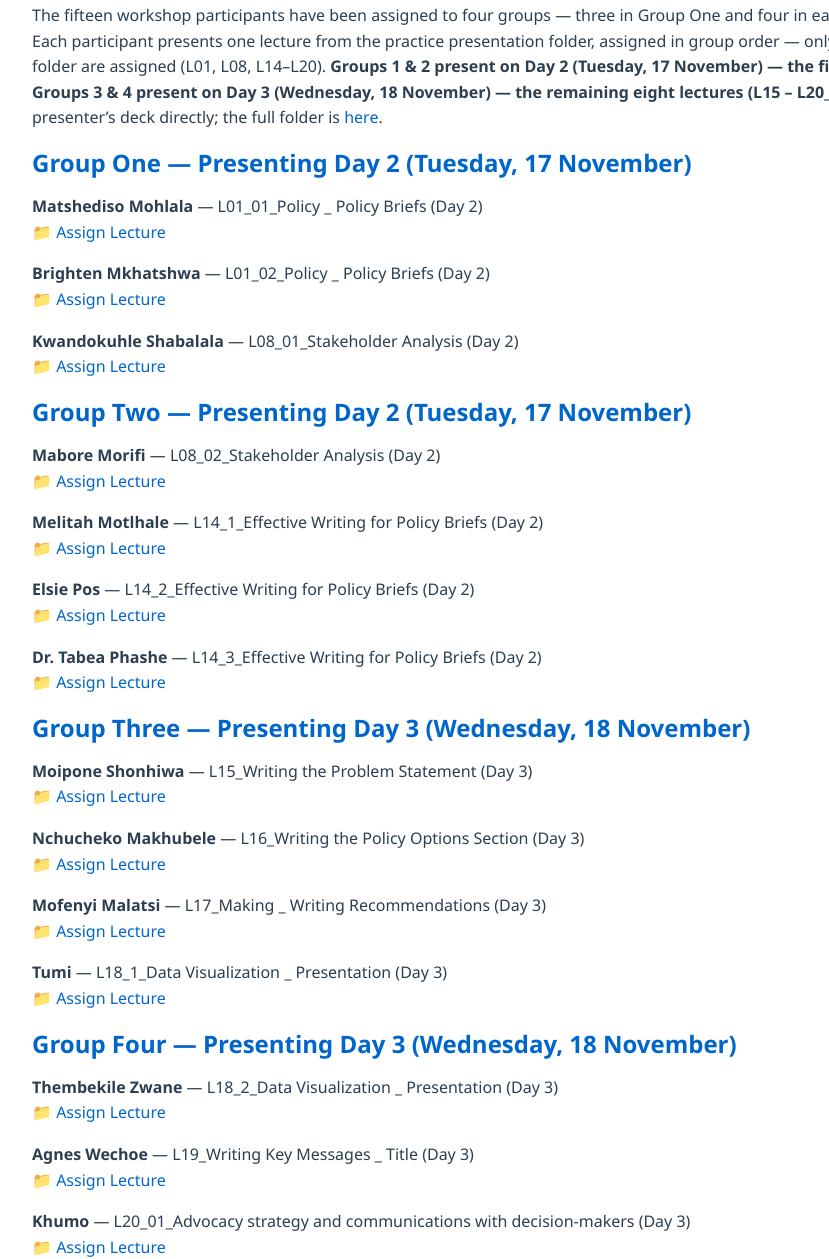
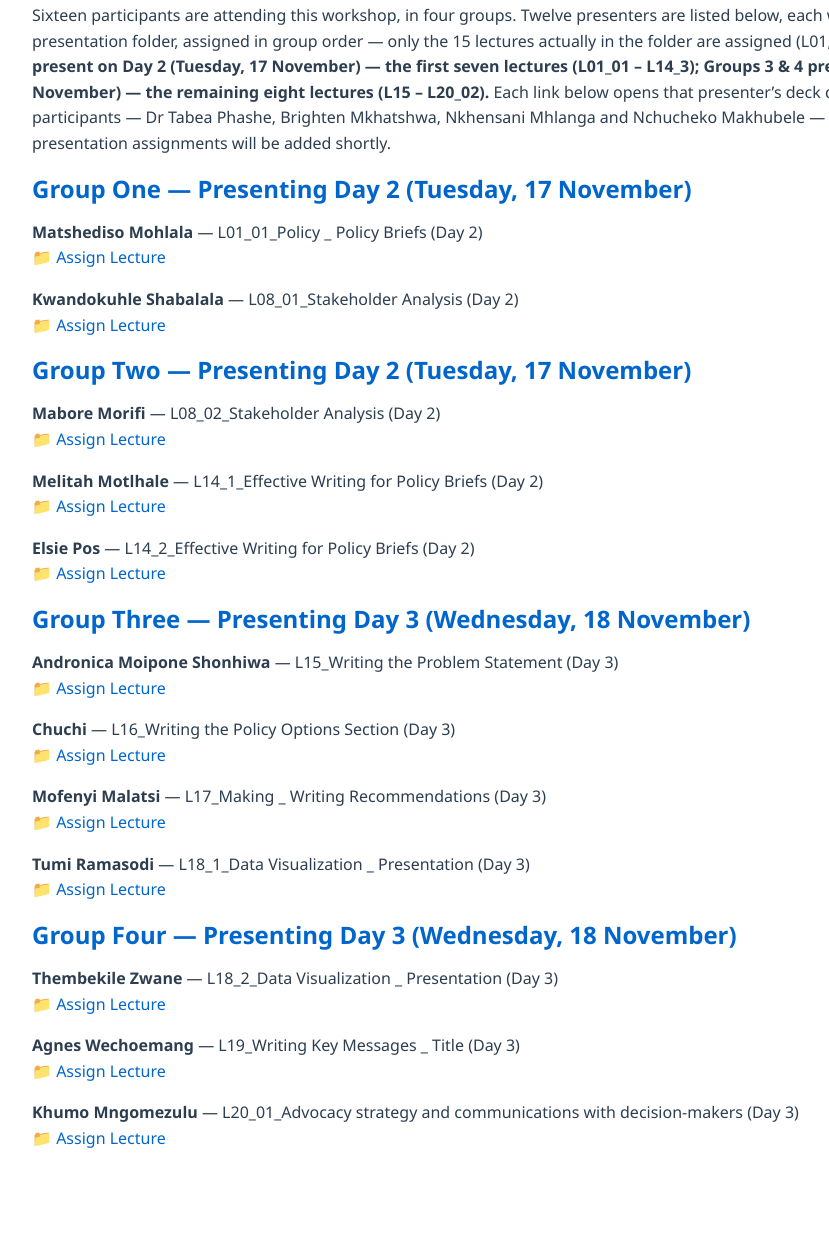
Before and after one commit to datatopolicy/South-Africa_TOT, a plain HTML site: page materials.html in a window 1280 px wide. Shown: the part 1541-2800 px from the top of the page, without its empty margins (72-901 px from the left). Drawn offline with Linux system fonts and the light colour scheme.

Commit message:
Add four practice-presentation groups and mentoring exercise groups (16 participants)

```diff
--- a/materials.html
+++ b/materials.html
@@ -30,7 +30,7 @@
     <main class="container">
         <section class="materials-intro">
             <h2>Workshop Resources</h2>
-            <p>All training materials for the D2P TOT Workshop will be made available through this page. Materials are organized by category for easy access. Please bookmark this page for reference throughout the workshop and beyond.</p>
+            <p>All training materials for the D2P Regional TOT Workshop will be made available through this page. Materials are organized by category for easy access. Please bookmark this page for reference throughout the workshop and beyond.</p>
             <div class="note-box">
                 <p><strong>Note:</strong> Materials will be uploaded to the linked folders prior to the workshop. Please ensure you have access to the shared drives. If you experience any access issues, contact the facilitation team.</p>
             </div>
@@ -43,7 +43,7 @@
                 <h3>📊 Lecture Presentations</h3>
                 <p>PowerPoint presentations covering all D2P modules and TOT-specific content</p>
                 <div class="resource-link">
-                    <a href="https://drive.google.com/drive/u/0/folders/1_5mtkd0F_FRq7eoopB_jlsnvWvBnL8DT" class="btn-link">Access Lecture Folder</a>
+                    <a href="https://drive.google.com/drive/folders/1KEvxeh5mFh3n7itPsK7l45kApEcoDLSs" class="btn-link">Access Lecture Folder</a>
                     <p class="link-description">Link to Google Drive/GitHub folder with all presentation slides</p>
                 </div>
                 <div class="materials-list">
@@ -67,7 +67,7 @@
             <h2>Group Assignments for Practice Presentations</h2>
             <div class="group-assignment-note">
                 <h3>&#128203; About Presentation Groups</h3>
-                <p>The fifteen workshop participants have been assigned to four groups &mdash; three in Group One and four in each of Groups Two, Three and Four. Each participant presents one lecture from the practice presentation folder, assigned in group order &mdash; only the 15 lectures actually in the folder are assigned (L01, L08, L14&ndash;L20). <strong>Groups 1 &amp; 2 present on Day 2 (Tuesday, 17 November) &mdash; the first seven lectures (L01_01 &ndash; L14_3); Groups 3 &amp; 4 present on Day 3 (Wednesday, 18 November) &mdash; the remaining eight lectures (L15 &ndash; L20_02).</strong> Each link below opens that presenter&rsquo;s deck directly; the full folder is <a href="https://drive.google.com/drive/u/0/folders/1sUT6edL-evdDWts73sOSeelTbS25cyAX" target="_blank">here</a>.</p>
+                <p>Sixteen participants are attending this workshop, in four groups. Twelve presenters are listed below, each with one lecture from the practice presentation folder, assigned in group order &mdash; only the 15 lectures actually in the folder are assigned (L01, L08, L14&ndash;L20). <strong>Groups 1 &amp; 2 present on Day 2 (Tuesday, 17 November) &mdash; the first seven lectures (L01_01 &ndash; L14_3); Groups 3 &amp; 4 present on Day 3 (Wednesday, 18 November) &mdash; the remaining eight lectures (L15 &ndash; L20_02).</strong> Each link below opens that presenter&rsquo;s deck directly; the full folder is <a href="https://drive.google.com/drive/u/0/folders/1sUT6edL-evdDWts73sOSeelTbS25cyAX" target="_blank">here</a>. Four participants &mdash; Dr Tabea Phashe, Brighten Mkhatshwa, Nkhensani Mhlanga and Nchucheko Makhubele &mdash; are being placed into groups; their presentation assignments will be added shortly.</p>
             </div>
 
             <h3 class="group-heading">Group One &mdash; Presenting Day 2 (Tuesday, 17 November)</h3>
@@ -75,8 +75,6 @@
                 <div class="group-assignment">
                     <p class="assignment-member"><strong>Matshediso Mohlala</strong> &mdash; L01_01_Policy _ Policy Briefs (Day 2)<br>
                     <a href="https://drive.google.com/file/d/1yAf1f2kflwWotDYmFhYt-oUU-I5teAoL/view?usp=drive_web" target="_blank">&#128193; Assign Lecture</a></p>
-                    <p class="assignment-member"><strong>Brighten Mkhatshwa</strong> &mdash; L01_02_Policy _ Policy Briefs (Day 2)<br>
-                    <a href="https://drive.google.com/file/d/1dnm0EV2cW17fEJQbAKDSpFeEJpIhAz5Z/view?usp=drive_web" target="_blank">&#128193; Assign Lecture</a></p>
                     <p class="assignment-member"><strong>Kwandokuhle Shabalala</strong> &mdash; L08_01_Stakeholder Analysis (Day 2)<br>
                     <a href="https://drive.google.com/file/d/1aT2neli9yngy9MOjazrwBXQ-KEQGBAmP/view?usp=drive_web" target="_blank">&#128193; Assign Lecture</a></p>
                 </div>
@@ -89,23 +87,21 @@
                     <a href="https://drive.google.com/file/d/1AawubCEshGaji3D9faIymgbr4K53xI0T/view?usp=drive_web" target="_blank">&#128193; Assign Lecture</a></p>
                     <p class="assignment-member"><strong>Melitah Motlhale</strong> &mdash; L14_1_Effective Writing for Policy Briefs (Day 2)<br>
                     <a href="https://drive.google.com/file/d/1AQRXENxkSYKkFs3QA20BEnRTvWoGYmCI/view?usp=drive_web" target="_blank">&#128193; Assign Lecture</a></p>
-                    <p class="assignment-member"><strong>Elsie Pos </strong> &mdash; L14_2_Effective Writing for Policy Briefs (Day 2)<br>
+                    <p class="assignment-member"><strong>Elsie Pos</strong> &mdash; L14_2_Effective Writing for Policy Briefs (Day 2)<br>
                     <a href="https://drive.google.com/file/d/1a72wN_KZ6QzFdiJte-k1qacnS7mpZoMo/view?usp=drive_web" target="_blank">&#128193; Assign Lecture</a></p>
-                    <p class="assignment-member"><strong>Dr. Tabea Phashe </strong> &mdash; L14_3_Effective Writing for Policy Briefs (Day 2)<br>
-                    <a href="https://drive.google.com/file/d/1Uk07StLMyffNALMcQ0wQooYU9BNQlIOW/view?usp=drive_web" target="_blank">&#128193; Assign Lecture</a></p>
                 </div>
             </div>
 
             <h3 class="group-heading">Group Three &mdash; Presenting Day 3 (Wednesday, 18 November)</h3>
             <div class="group-3">
                 <div class="group-assignment">
-                    <p class="assignment-member"><strong>Moipone Shonhiwa</strong> &mdash; L15_Writing the Problem Statement (Day 3)<br>
+                    <p class="assignment-member"><strong>Andronica Moipone Shonhiwa</strong> &mdash; L15_Writing the Problem Statement (Day 3)<br>
                     <a href="https://drive.google.com/file/d/1cPaZbiRrAQqCNKVGFgpGSCWigg9rbJXg/view?usp=drive_web" target="_blank">&#128193; Assign Lecture</a></p>
-                    <p class="assignment-member"><strong>Nchucheko Makhubele</strong> &mdash; L16_Writing the Policy Options Section (Day 3)<br>
+                    <p class="assignment-member"><strong>Chuchi</strong> &mdash; L16_Writing the Policy Options Section (Day 3)<br>
                     <a href="https://drive.google.com/file/d/1dS3o-O3Fu9-DoauD9vF90pI5_Q6kW39A/view?usp=drive_web" target="_blank">&#128193; Assign Lecture</a></p>
-                    <p class="assignment-member"><strong>Mofenyi Malatsi </strong> &mdash; L17_Making _ Writing Recommendations (Day 3)<br>
+                    <p class="assignment-member"><strong>Mofenyi Malatsi</strong> &mdash; L17_Making _ Writing Recommendations (Day 3)<br>
                     <a href="https://drive.google.com/file/d/1EMlZjewVnLRC0UT4lxNbA2PMNXK33dOY/view?usp=drive_web" target="_blank">&#128193; Assign Lecture</a></p>
-                    <p class="assignment-member"><strong>Tumi</strong> &mdash; L18_1_Data Visualization _ Presentation (Day 3)<br>
+                    <p class="assignment-member"><strong>Tumi Ramasodi</strong> &mdash; L18_1_Data Visualization _ Presentation (Day 3)<br>
                     <a href="https://drive.google.com/file/d/1BvZ1N5RXMXkrO6ySjaO3fsOOPHHC4I2m/view?usp=drive_web" target="_blank">&#128193; Assign Lecture</a></p>
                 </div>
             </div>
@@ -115,12 +111,10 @@
                 <div class="group-assignment">
                     <p class="assignment-member"><strong>Thembekile Zwane</strong> &mdash; L18_2_Data Visualization _ Presentation (Day 3)<br>
                     <a href="https://drive.google.com/file/d/1U1cQMeJ7fYdpGvlqNGqDAAMwogaIsZoB/view?usp=drive_web" target="_blank">&#128193; Assign Lecture</a></p>
-                    <p class="assignment-member"><strong>Agnes Wechoe</strong> &mdash; L19_Writing Key Messages _ Title (Day 3)<br>
+                    <p class="assignment-member"><strong>Agnes Wechoemang</strong> &mdash; L19_Writing Key Messages _ Title (Day 3)<br>
                     <a href="https://drive.google.com/file/d/123w-Xq1MYnLF2HMSCYe8a5lpFFu830pT/view?usp=drive_web" target="_blank">&#128193; Assign Lecture</a></p>
-                    <p class="assignment-member"><strong>Khumo</strong> &mdash; L20_01_Advocacy strategy and communications with decision-makers (Day 3)<br>
+                    <p class="assignment-member"><strong>Khumo Mngomezulu</strong> &mdash; L20_01_Advocacy strategy and communications with decision-makers (Day 3)<br>
                     <a href="https://drive.google.com/file/d/1loB9NalO5NJXVJZsblOo3BW1A3Bdz3Lk/view?usp=drive_web" target="_blank">&#128193; Assign Lecture</a></p>
-                    <p class="assignment-member"><strong>Khabayenkosi</strong> &mdash; L20_02_Advocacy strategy and communications with decision-makers (Day 3)<br>
-                    <a href="https://drive.google.com/file/d/1AhASxvcmVQefUzWc8MiVzvjQZKILuUuR/view?usp=drive_web" target="_blank">&#128193; Assign Lecture</a></p>
                 </div>
             </div>
         </section>
@@ -131,7 +125,7 @@
 
                 <div class="group-assignment-note">
                     <h3>&#127919; Exercise Overview</h3>
-                    <p>The fifteen workshop participants have been assigned to four groups &mdash; three in Group One and four in each of Groups Two, Three and Four. All four groups will work on the <strong>same mentoring challenge scenarios</strong> but on a different policy brief. Each group will analyze the challenges, develop solutions, and prepare their approach. Groups will then pair up for discussion and sharing of strategies.</p>
+                    <p>Sixteen workshop participants have been assigned to four groups. All four groups will work on the <strong>same mentoring challenge scenarios</strong> but on a different policy brief. Each group will analyze the challenges, develop solutions, and prepare their approach. Groups will then pair up for discussion and sharing of strategies. Four participants &mdash; Dr Tabea Phashe, Brighten Mkhatshwa, Nkhensani Mhlanga and Nchucheko Makhubele &mdash; are being placed into groups; their group assignments will be added shortly.</p>
                     <p><strong>Materials:</strong> Access your group's activity materials through the link in your group card below.</p>
                 </div>
 
@@ -145,9 +139,6 @@
                         <ul class="participant-list">
                             <li class="participant-item">
                                 <span class="participant-name">Matshediso Mohlala</span>
-                            </li>
-                            <li class="participant-item">
-                                <span class="participant-name">Brighten Mkhatshwa</span>
                             </li>
                             <li class="participant-item">
                                 <span class="participant-name">Kwandokuhle Shabalala</span>
@@ -174,10 +165,7 @@
                                 <span class="participant-name">Melitah Motlhale</span>
                             </li>
                             <li class="participant-item">
-                                <span class="participant-name">Elsie Pos </span>
-                            </li>
-                            <li class="participant-item">
-                                <span class="participant-name">Dr. Tabea Phashe</span>
+                                <span class="participant-name">Elsie Pos</span>
                             </li>
                         </ul>
                         <div class="group-link-section">
@@ -195,13 +183,13 @@
                         </div>
                         <ul class="participant-list">
                             <li class="participant-item">
-                                <span class="participant-name">Moipone Shonhiwa</span>
+                                <span class="participant-name">Andronica Moipone Shonhiwa</span>
                             </li>
                             <li class="participant-item">
-                                <span class="participant-name">Nchucheko Makhubele</span>
+                                <span class="participant-name">Chuchi</span>
                             </li>
                             <li class="participant-item">
-                                <span class="participant-name">Mofenyi Malatsi </span>
+                                <span class="participant-name">Mofenyi Malatsi</span>
                             </li>
                             <li class="participant-item">
                                 <span class="participant-name">Tumi Ramasodi</span>
@@ -225,13 +213,10 @@
                                 <span class="participant-name">Thembekile Zwane</span>
                             </li>
                             <li class="participant-item">
-                                <span class="participant-name">Agnes Wechoe</span>
+                                <span class="participant-name">Agnes Wechoemang</span>
                             </li>
                             <li class="participant-item">
-                                <span class="participant-name">Khumo</span>
-                            </li>
-                            <li class="participant-item">
-                                <span class="participant-name">Khabayenkosi</span>
+                                <span class="participant-name">Khumo Mngomezulu</span>
                             </li>
                         </ul>
                         <div class="group-link-section">
@@ -248,11 +233,11 @@
                 <div class="pairings-section">
                     <div class="pairing-group">
                         <h4 class="pairing-heading">Pairing A: Group 1 &#8596; Group 2</h4>
-                        <p class="pairing-members">Matshediso Mohlala, Brighten, Kwando &#8596; Mabore Morifi, Melitah Motlhale, Elsie, T.T. Manyane</p>
+                        <p class="pairing-members">Matshediso Mohlala, Kwandokuhle Shabalala &#8596; Mabore Morifi, Melitah Motlhale, Elsie Pos</p>
                     </div>
                     <div class="pairing-group">
                         <h4 class="pairing-heading">Pairing B: Group 3 &#8596; Group 4</h4>
-                        <p class="pairing-members">Moipone Shonhiwa, Nchucheko Makhubele, King Mofenyi, Tumi &#8596; Thembekile Zwane, Agnes Wechoe, Khumo, Khabayenkosi</p>
+                        <p class="pairing-members">Andronica Moipone Shonhiwa, Chuchi, Mofenyi Malatsi, Tumi Ramasodi &#8596; Thembekile Zwane, Agnes Wechoemang, Khumo Mngomezulu</p>
                     </div>
                 </div>
             </div>
```
